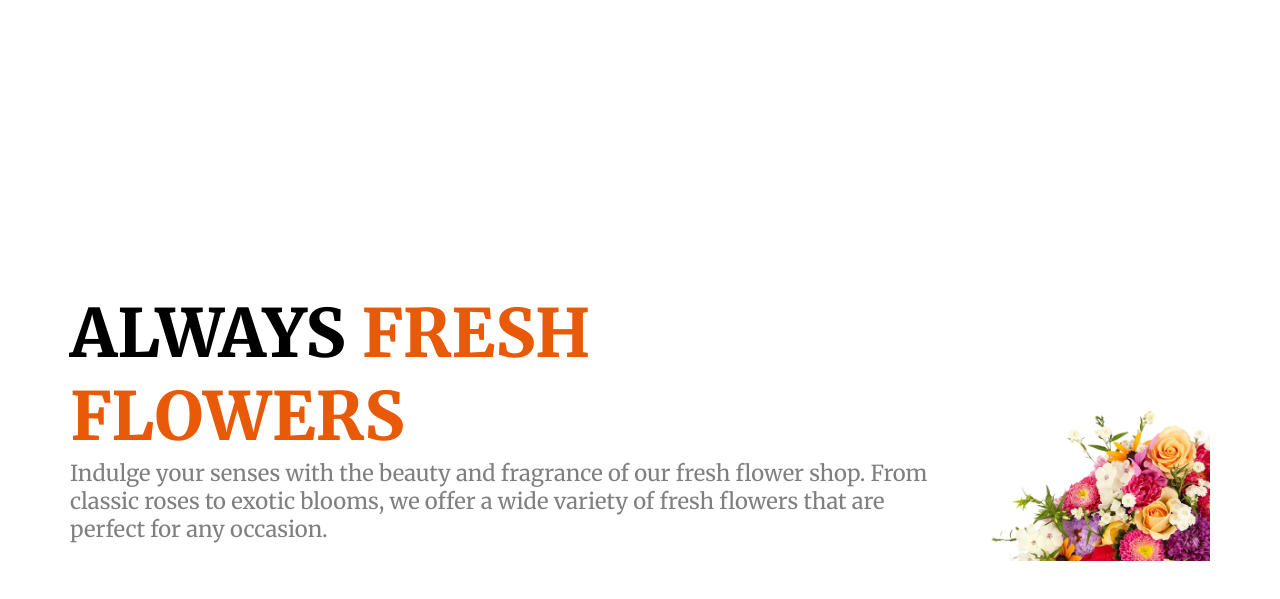
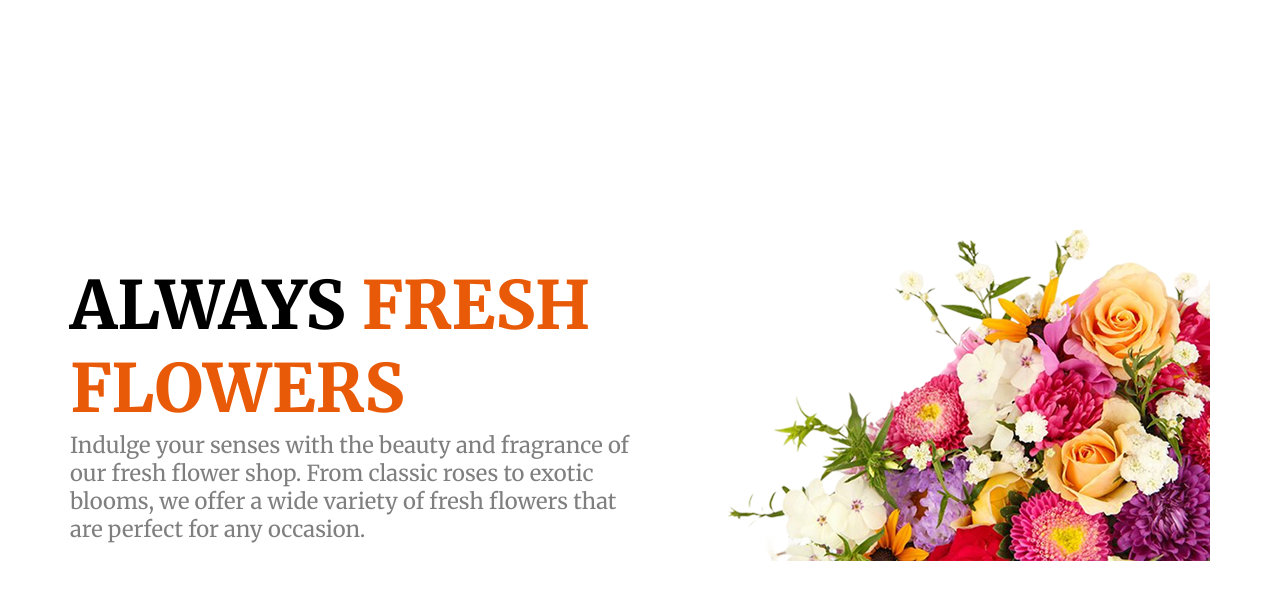
Before and after one commit to aburahian/Responsive-Flowers, a plain HTML site: page index.html in a window 1280 px wide. Shown: the part 97-696 px from the top of the page. Drawn offline with Linux system fonts and the light colour scheme.

Commit message:
fix banner img

```diff
--- a/styles/style.css
+++ b/styles/style.css
@@ -71,13 +71,8 @@ nav>figure>img{
     font-size: 1.375rem;
     color: rgba(0, 0, 0, 0.5);
 }
-.banner-img{
-    max-width: 570px;
-    max-height: 355px;
-}
-.banner-img img{
-    width: 100%;
-}
+
+
 /* header */
 
 
```
